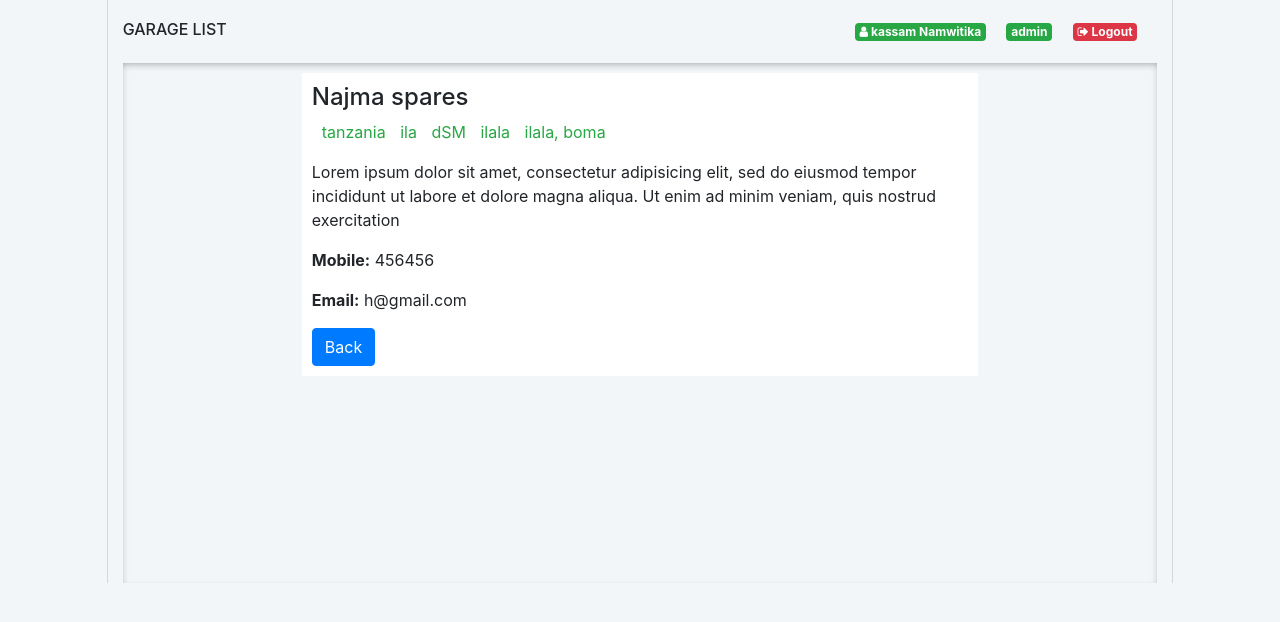
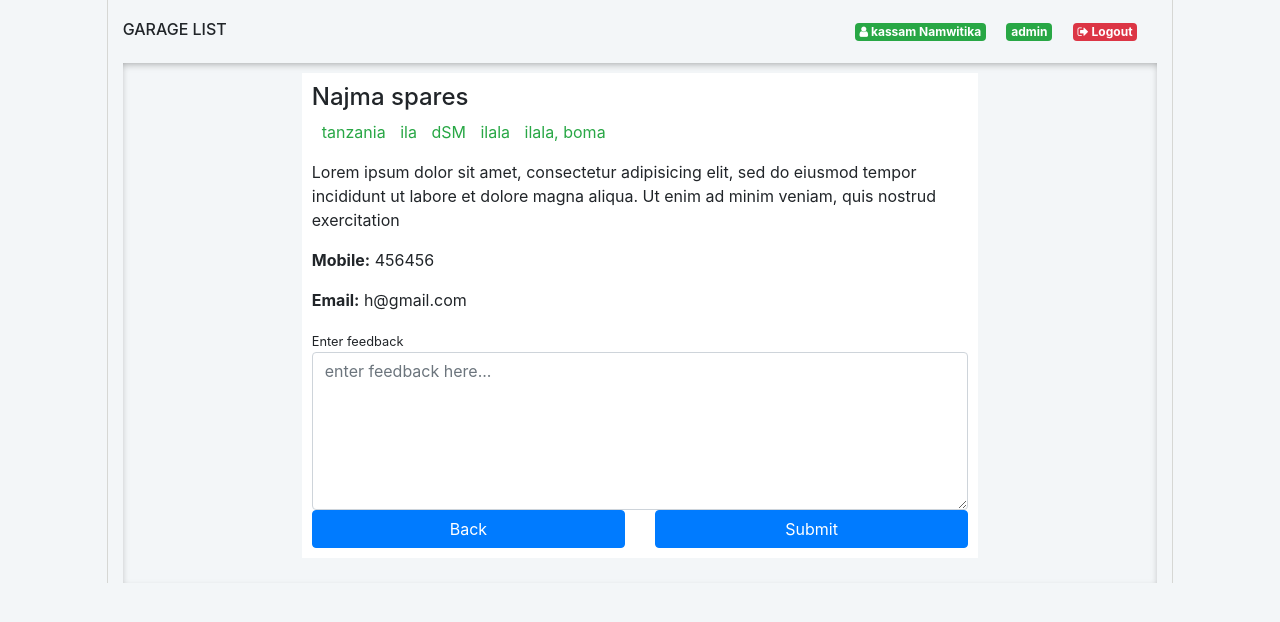
Before and after one commit to Gfrey70/Project, a CodeIgniter app: page /database/index.php/garagectrl/garageViewer/1 in a window 1280 px wide. Shown: the top 622 px of the page. Run offline with CodeIgniter, Linux system fonts and the light colour scheme; a user stored in the database is signed in; data comes from the database, SQL or seed files in the repository; some libraries are stand-ins or nearby versions.

Commit message:
drive feeback done

```diff
--- a/application/config/routes.php
+++ b/application/config/routes.php
@@ -51,6 +51,7 @@ defined('BASEPATH') OR exit('No direct script access allowed');
 */
 $route['garage/list']=  'garagectrl/garagelist';
 $route['garage/list/viewer/(:num)']=  'garagectrl/garageViewer/$1';
+$route['garage/feedback/save']=  'garagectrl/feedback_save';
 $route['owner/register'] = 'userctrl/owner_register';
 $route['driver/register'] = 'driversctrl/saveDriver';
 $route['driver/login'] = 'driversctrl/login';
--- a/application/controllers/garagectrl.php
+++ b/application/controllers/garagectrl.php
@@ -63,6 +63,11 @@ class garagectrl extends CI_controller
     $this->load->view('garageviewer',$data);
     $this->load->view('footer');
   }
+  function feedback_save(){
+    $data = $this->input->post('feedback');
+    $this->Garage->saveFeedback($data);
+    redirect('garage/list/viewer/'.$data['cargarageid']);
+  }
   function garageview(){
     $userdata = $this->session->userdata('dataprofile');
     if($userdata['rolename'] == 'admin'){
--- a/application/models/Garage.php
+++ b/application/models/Garage.php
@@ -40,6 +40,9 @@ class Garage extends CI_model
       return false;
     }
   }
+  function saveFeedback($data){
+    $this->db->insert('feedback',$data);
+  }
   function getGarage($id){
     $this->db->select('*');
     $this->db->from('cargarages');
--- a/application/views/garageviewer.php
+++ b/application/views/garageviewer.php
@@ -27,7 +27,19 @@ if(!$this->session->userdata('isSessionThere') == true) {
                     <p><?=$garagedata['gdescription'];?></p>
                     <p><strong>Mobile:</strong> <?=$garagedata['Pnumber'];?></p>
                     <p><strong>Email:</strong> <?=$garagedata['email'];?></p>
-                    <a href="<?=base_url('index.php/garage/list')?>" class="btn btn-primary">Back</a>
+                  <form method="post" action="<?=base_url('index.php/garage/feedback/save')?>">
+                    <small>Enter feedback</small>
+                    <input value="<?=$garagedata['id']?>" type="hidden" name="feedback[cargarageid]">
+                    <textarea placeholder="enter feedback here..." class="form-control" name="feedback[description]" id="" cols="20" rows="6"></textarea>
+                   <div class="row">
+                   <div class="col-md-6">
+                    <a href="<?=base_url('index.php/garage/list')?>" class="btn btn-primary btn-block">Back</a>
+                     </div>
+                     <div class="col-md-6">
+                     <button class="btn btn-primary btn-block" type="submit">Submit</button>
+                     </div>
+                   </div>
+                  </form>
                 </div>
             </div>
         </div>
```
